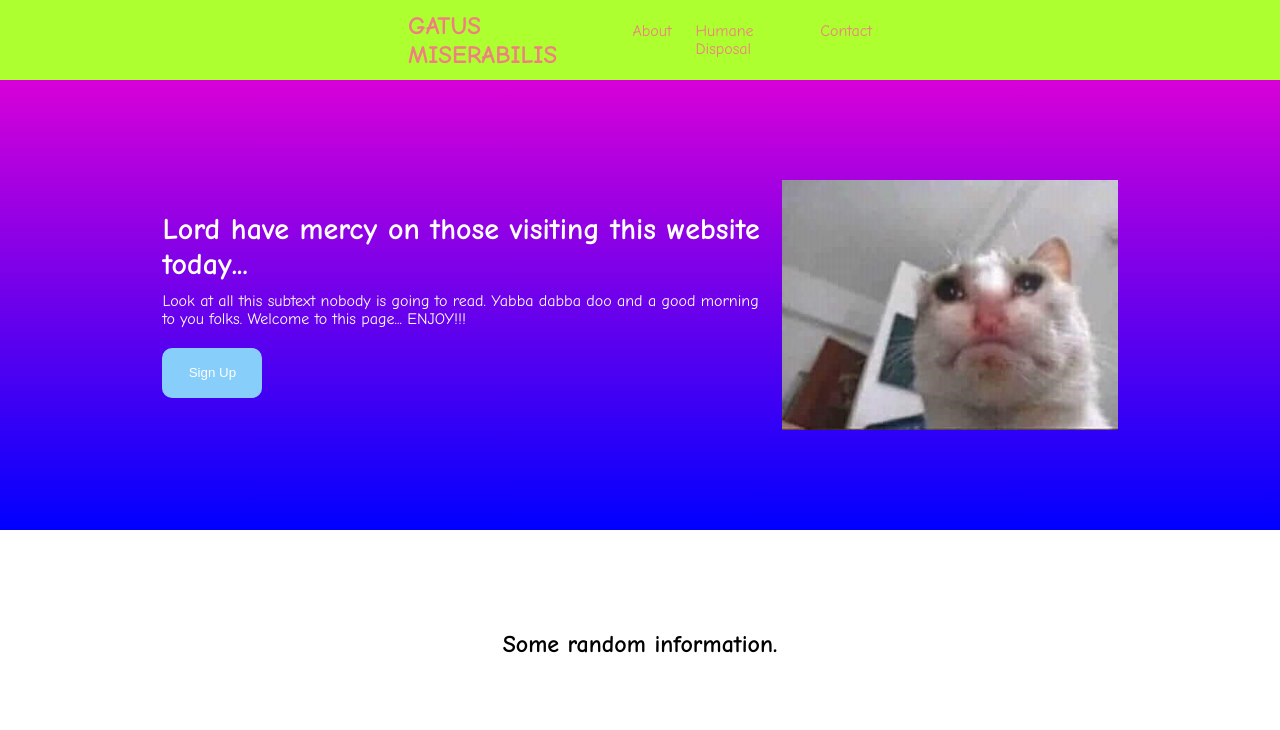
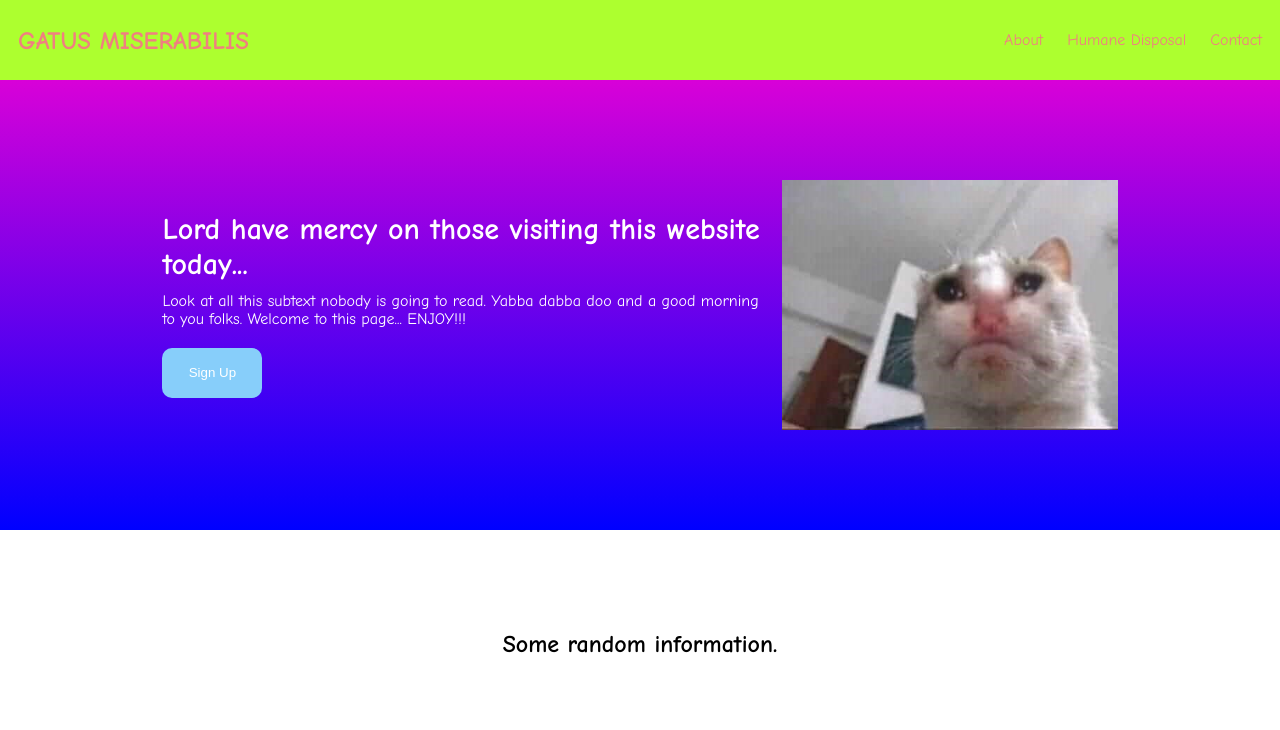
Before and after one commit to tstloc01-1059/landing-page, a plain HTML site: page index.html in a window 1280 px wide. Shown: the top 730 px of the page. Drawn offline with Linux system fonts and the light colour scheme; a web font is replaced by a local one.

Commit message:
updated the random information cards with a flex wrap, and reset the position of header contents because they were getting squished and wrapped wrong

```diff
--- a/styles.css
+++ b/styles.css
@@ -44,14 +44,19 @@ ul {
 #header .logo {
     font-size: 25px;
     font-weight: bold;
-    padding-left: 400px;
+    flex-shrink: 1;
+    justify-content: left;
+    padding-left: 10px;
     color: lightcoral;
+    /* min-width: 200px; */
 }
 
 .menu {
     display: flex;
+    flex-shrink: 1;
     gap: 3vh;
-    padding-right: 400px;
+    min-width: 0;
+    padding-right: 10px;
 
 }
 
@@ -123,6 +128,7 @@ ul {
     justify-content: center;
     /* align-items: center; */
     gap: 50px;
+    flex-wrap: wrap;
 
 }
 
```
